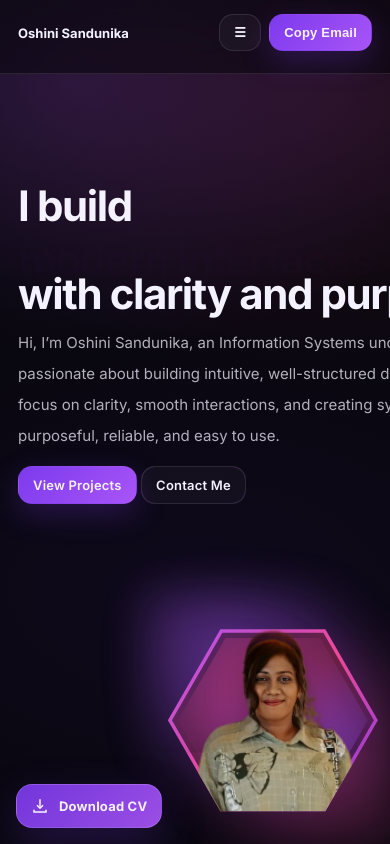
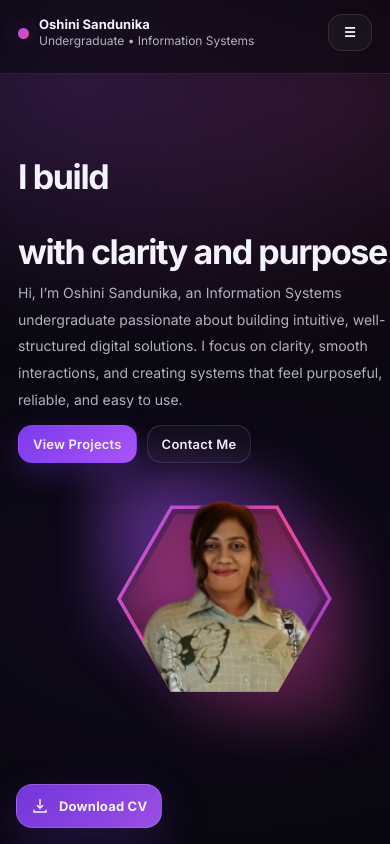
Before and after one commit to Oshini-Sandunika/portfolio-oshini, a plain HTML site: page index.html in a window 390 px wide. Drawn offline with nearby package versions, Linux system fonts and the light colour scheme.

Commit message:
Fixed mobile view errors

```diff
--- a/index.html
+++ b/index.html
@@ -55,7 +55,7 @@
         <div class="actions">
           <button class="btn burger" id="menuBtn" type="button">☰</button>
           <a class="btn border navlink" href="#projects">Work</a>
-          <button class="btn primary" id="copyBtn" type="button"><p class="note" id="copyMsg"></p>Copy Email</button>
+          <button class="btn primary" id="copyBtn" type="button">Copy Email</button>
         </div>
       </div>
 
@@ -630,28 +630,6 @@ interactions, and creating systems that feel purposeful, reliable, and easy to u
       };
     }
 
-
-    var sendBtn = document.getElementById("sendBtn");
-    var formMsg = document.getElementById("formMsg");
-
-    if(sendBtn){
-      sendBtn.onclick = function(){
-        var n = document.getElementById("name").value.trim();
-        var e = document.getElementById("email").value.trim();
-        var m = document.getElementById("msg").value.trim();
-
-        if(n === "" || e === "" || m === ""){
-          formMsg.textContent = "Please fill all fields 🙂";
-          return;
-        }
-        formMsg.textContent = "Thanks, " + n + "! Message ready (demo).";
-        document.getElementById("name").value = "";
-        document.getElementById("email").value = "";
-        document.getElementById("msg").value = "";
-      };
-    }
-
-
     var panels = document.getElementsByClassName("reveal");
     var barsStarted = false;
 
--- a/style.css
+++ b/style.css
@@ -90,42 +90,6 @@ a{ color: inherit; text-decoration: none; }
 }
 .mobile a:hover{ background: rgba(255,255,255,0.05); color: var(--text); }
 
-/* ===== Topbar: mobile fit fix ===== */
-@media (max-width: 720px){
-  .top{
-    flex-wrap: nowrap;
-    gap: 8px;
-  }
-
-  .brand{
-    min-width: 0;
-    flex: 1;
-  }
-
-  .brand b{
-    font-size: 13px;
-    white-space: nowrap;
-    overflow: hidden;
-    text-overflow: ellipsis;
-    max-width: 160px; /* adjust if needed */
-  }
-
-  .brand span{
-    display: none;  /* hides the "Undergraduate • ..." line on small screens */
-  }
-
-  .actions{
-    min-width: 0;
-    flex: 0 0 auto;
-    gap: 8px;
-  }
-
-  /* optional: hide extra buttons on very small width */
-  .actions .btn.border{ display: none; }   /* hides "Work" on mobile */
-  /* keep burger + copy button visible */
-}
-
-
 
 
 /* ============ Buttons (animated hover) ============ */
@@ -211,7 +175,7 @@ a{ color: inherit; text-decoration: none; }
 
 /* ============ One section per screen ============ */
 .page{
-  height: 100dvh;
+  height: 100vh;
   box-sizing: border-box;
   overflow-y: auto;
   overflow-x: hidden;
@@ -220,7 +184,6 @@ a{ color: inherit; text-decoration: none; }
   box-sizing: border-box;
   scroll-snap-type: y mandatory;
 }
-
 section{
     min-height: 100vh;
     display: flex;
@@ -462,23 +425,6 @@ h2{
   transform-origin: 50% 50%;
   transform: translate3d(var(--outNudgeX), calc(var(--imgY) + var(--popY) + var(--outNudgeY)), 0)
              scale(var(--imgScale));
-}
-
-
-/* ===== Prevent hex from overflowing on mobile ===== */
-@media (max-width: 720px){
-  .hexPop{
-    --hexSize: 240px;
-    --imgScale: 1.25;
-  }
-}
-
-@media (max-width: 420px){
-  .hexPop{
-    --hexSize: 210px;
-    --imgScale: 1.18;
-    --popY: -25px;
-  }
 }
 
 
@@ -1100,3 +1046,106 @@ footer{
 @media (min-width: 721px){
   .mobile{ display: none !important; }
 }
+
+/* ================================
+   MOBILE FIXES (Topbar + Home Hero)
+   ================================ */
+@media (max-width: 720px){
+
+  /* ---------- TOPBAR: only brand + burger ---------- */
+  .nav{ display: none !important; } /* keep your existing behavior */
+
+  /* remove min-widths that force overflow */
+  .brand{ min-width: 0 !important; flex: 1 1 auto; }
+  .actions{ min-width: 0 !important; flex: 0 0 auto; justify-content: flex-end; }
+
+  /* hide Work + Copy Email */
+  .actions a.btn.border,
+  .actions button#copyBtn{
+    display: none !important;
+  }
+
+  /* show only burger on the right */
+  .btn.burger{
+    display: inline-flex !important;
+    width: 44px;
+  }
+
+  /* keep brand text visible (name + subtitle) */
+  .brand b{
+    font-size: 13px;
+    line-height: 1.1;
+    white-space: nowrap;
+    overflow: hidden;
+    text-overflow: ellipsis;
+    max-width: 200px;
+  }
+  .brand span{
+    display: block !important;   /* show Undergraduate • IS */
+    font-size: 12px;
+    white-space: nowrap;
+    overflow: hidden;
+    text-overflow: ellipsis;
+    max-width: 220px;
+  }
+
+  /* ---------- HOME: stack + fit + keep image centered ---------- */
+  .hero{
+    grid-template-columns: 1fr !important;
+    gap: 18px;
+    margin-top: 10px;
+  }
+
+  .hero-left{
+    padding: 0 !important;
+  }
+
+  .hero-title{
+    font-size: 38px !important;
+    line-height: 1.1 !important;
+    margin: 10px 0 10px !important;
+  }
+
+  .hero-sub{
+    font-size: 14px !important;
+    line-height: 1.9 !important;
+    max-width: 100% !important;
+  }
+
+  .hero-actions{
+    display: flex;
+    flex-wrap: wrap;
+    gap: 10px;
+    padding-top: 12px;
+    padding-bottom: 0;
+  }
+
+  /* center the whole right area */
+  .hero-right{
+    padding: 10px 0 0 !important;
+    display: flex;
+    justify-content: center;
+    align-items: center;
+  }
+
+  /* keep hex centered + scale down WITHOUT breaking pop alignment */
+  .hexPop{
+    margin: 0 auto !important;
+    --hexSize: 240px;    /* safe size for 360/375px screens */
+    --imgScale: 1.35;    /* keep your look */
+    --popY: -35px;       /* keep pop-out */
+    --outNudgeX: -1px;
+    --outNudgeY: 35px;
+  }
+}
+
+/* Extra-small phones */
+@media (max-width: 420px){
+  .hero-title{ font-size: 34px !important; }
+
+  .hexPop{
+    --hexSize: 215px;
+    --imgScale: 1.30;
+    --popY: -30px;
+  }
+}
```
